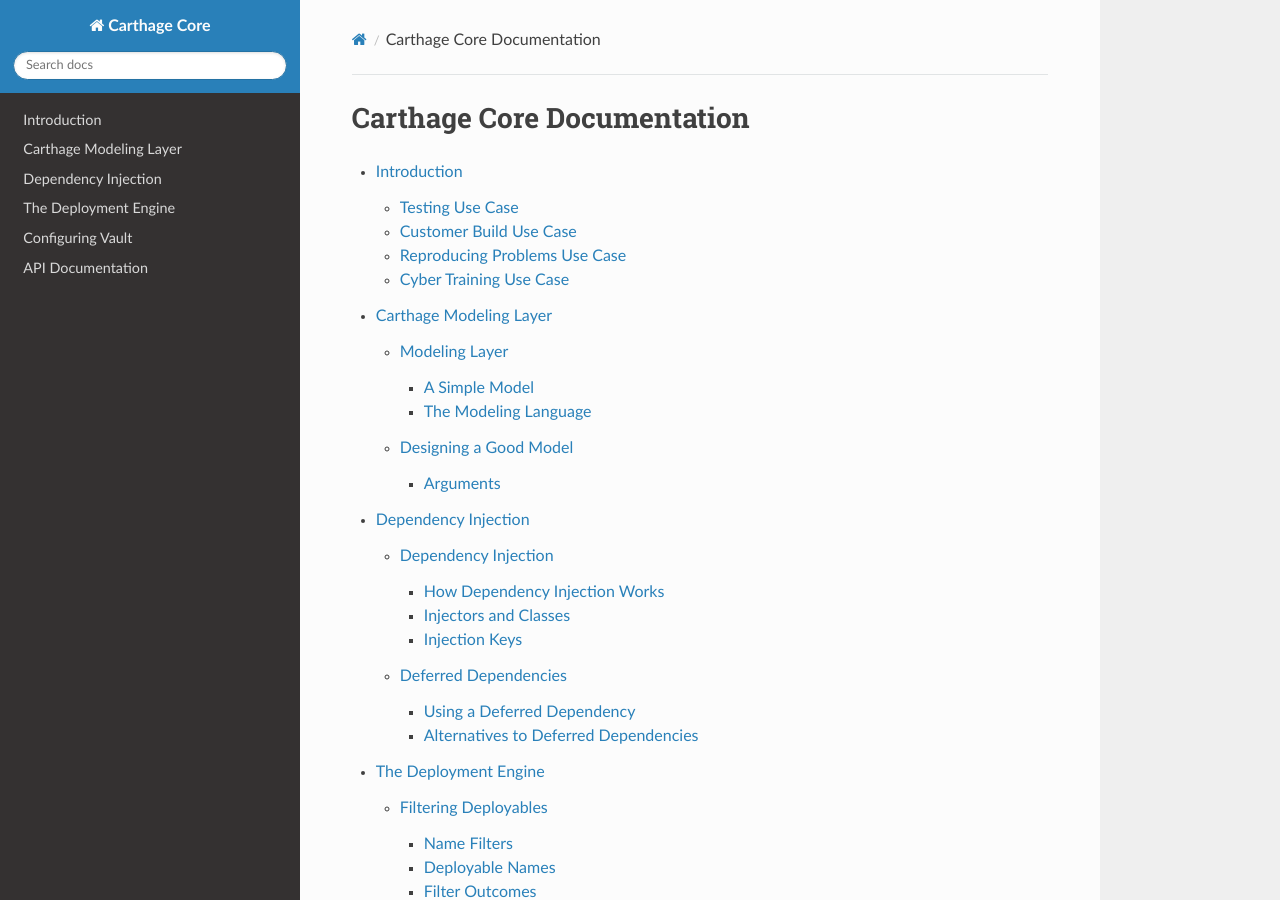
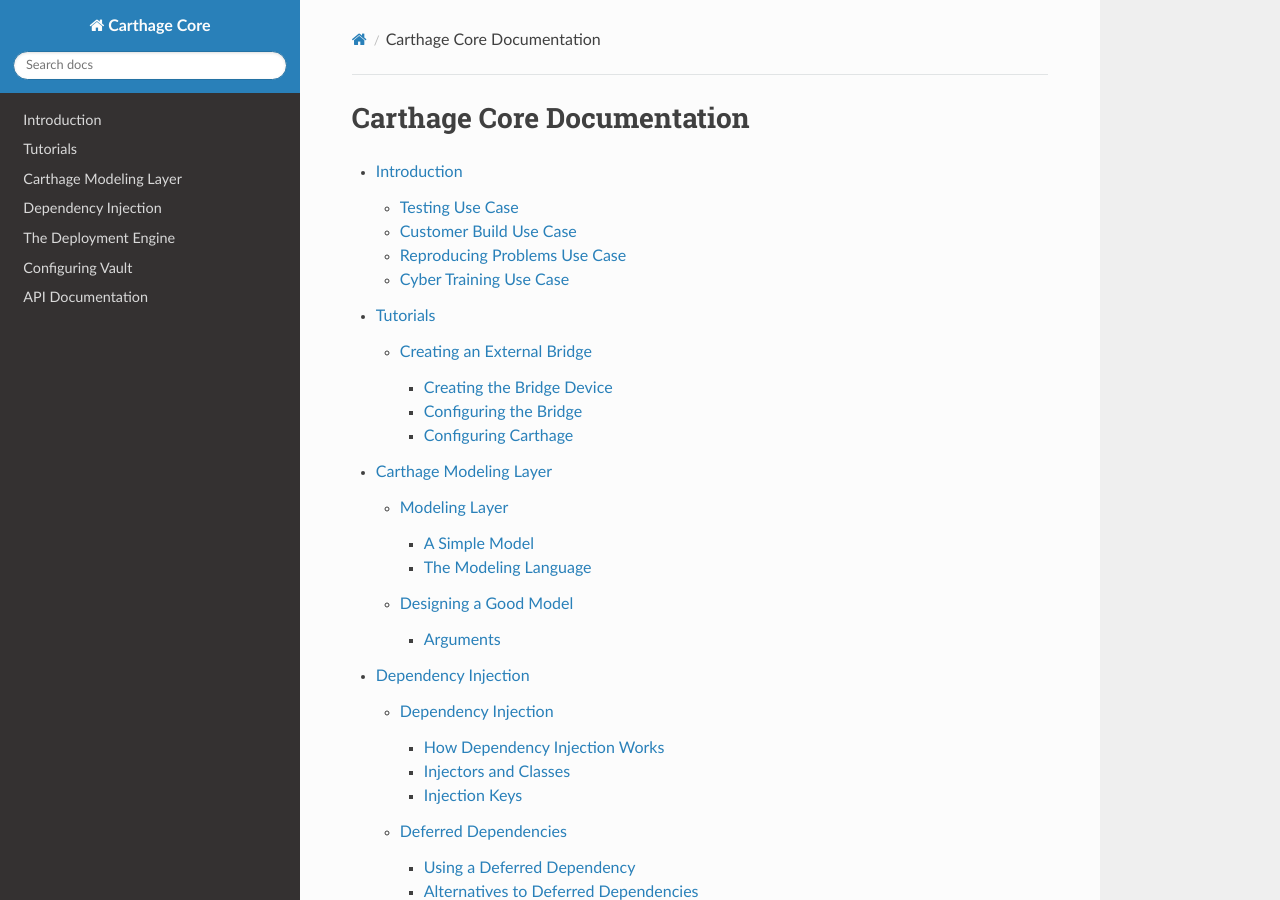
Before and after one commit to Hadron/carthage, a Sphinx documentation site: the page built from docs/index.rst, in a window 1280 px wide and 900 px high. Built offline with Sphinx 7.4.7 and the Read the Docs theme 3.1.0, drawn with Linux system fonts in a browser that asks for light colours; pages that are not in the unit, such as notebooks, are missing from menus; some of the changed lines change nothing that is shown.

Commit message:
Add external bridge tutorial

```diff
--- a/docs/index.rst
+++ b/docs/index.rst
@@ -5,6 +5,7 @@
    :maxdepth: 3
 
    intro
+   tutorials/index
    modeling/index
    dependency_injection/index
    deployment/index
--- /dev/null
+++ b/docs/tutorials/external_bridge.rst
@@ -0,0 +1,55 @@
+Creating an External Bridge
+===========================
+
+Often carthage is used to create a layout of related machines that eventually need to connect to a broader network.  Two mechanisms are used:
+
+* The default networking provided by :class:`OCI Containers <carthage.oci.OciContainer` and implementations such as *Podman*.
+
+  * An :data:external network <carthage.network.external_network_key` that creates a bridge The assumption is any :class:`carthage.Machine` placed on this network will be able to DHCP for an address.
+
+    This tutorial focuses on the external network. By default, Carthage models the external network as a bridge  whose name is given by the ``external_bridge_name`` config key.
+
+    So, for example if ``/etc/carthage_system.conf`` (the default system configuration file) contains:
+
+.. code:: yaml
+
+   external_bridge_name: blaptop
+
+Then Carthage will assume the existence of a bridge called ``blaptop`` that serves dhcp to any machine connected to it.
+
+Creating the Bridge Device
+**************************
+
+To create a bridge device called ``blaptop``, create a file ``/etc/systemd/network/blaptop.netdev`` with the following contents::
+
+  [NetDev]
+  Name=blaptop
+  Kind=bridge
+  [Bridge]
+  VLANFiltering=False
+
+Configuring the Bridge
+**********************
+
+To provide networking for the bridge, create a file ``/etc/systemd/network/blaptop.network`` with the following contents::
+
+  [Match]
+  Name=blaptop
+  [Network]
+
+  Address=10.38.0.1/24
+  IPMasquerade=yes
+  DHCPServer=yes
+
+Then run ``systemctl restart systemd-networkd`` to create and configure the bridge.
+
+Configuring Carthage
+********************
+
+In general attaching to a bridge requires root. Configuring qemu or other Machine implementations to allow using a bridge as non-root is beyond this tutorial.
+
+To configure Carthage running as root to use ``blaptop``, create or edit ``/etc/carthage_system.conf``.  This is a *YAML* file.  Include the following key:
+
+.. code:: yaml
+
+   external_bridge_name: blaptop
--- /dev/null
+++ b/docs/tutorials/index.rst
@@ -0,0 +1,7 @@
+Tutorials
+=========
+
+.. toctree::
+   :maxdepth: 3
+
+   external_bridge
```
